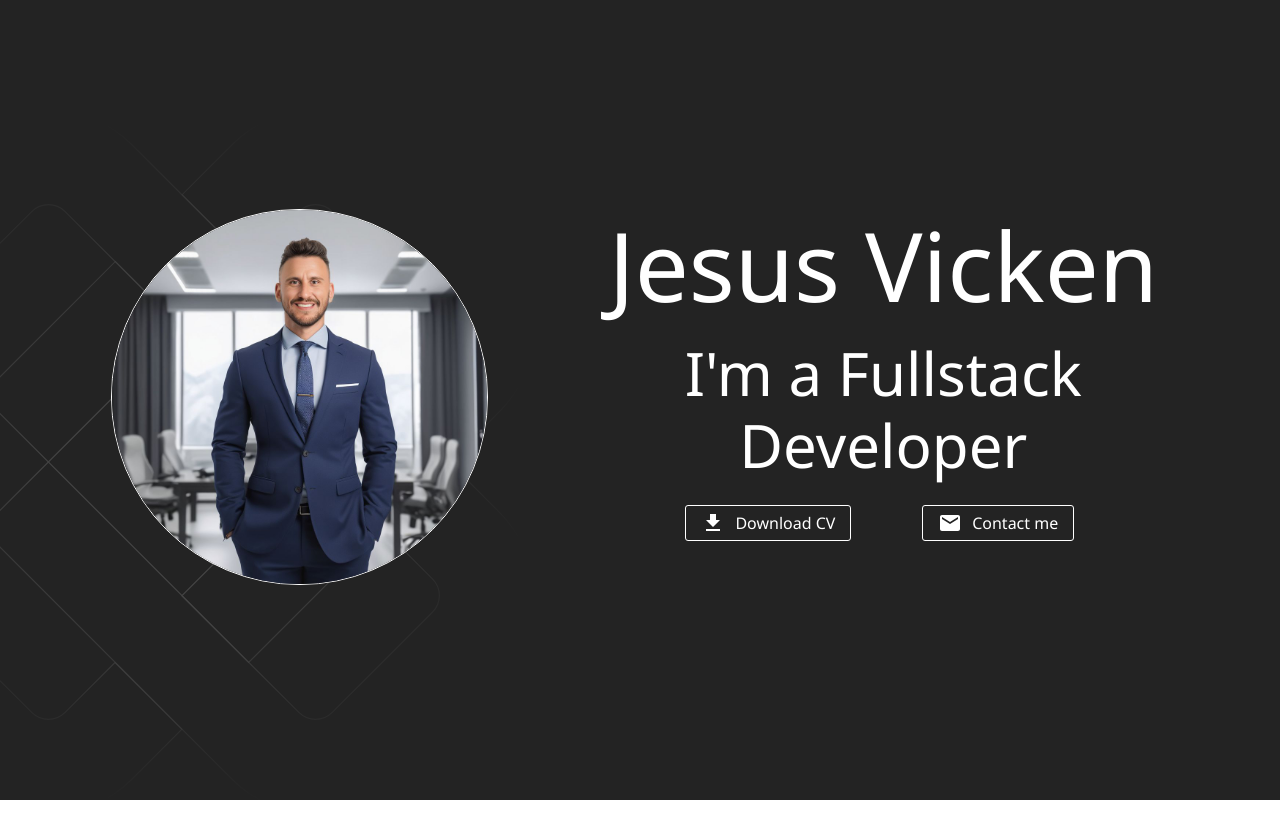
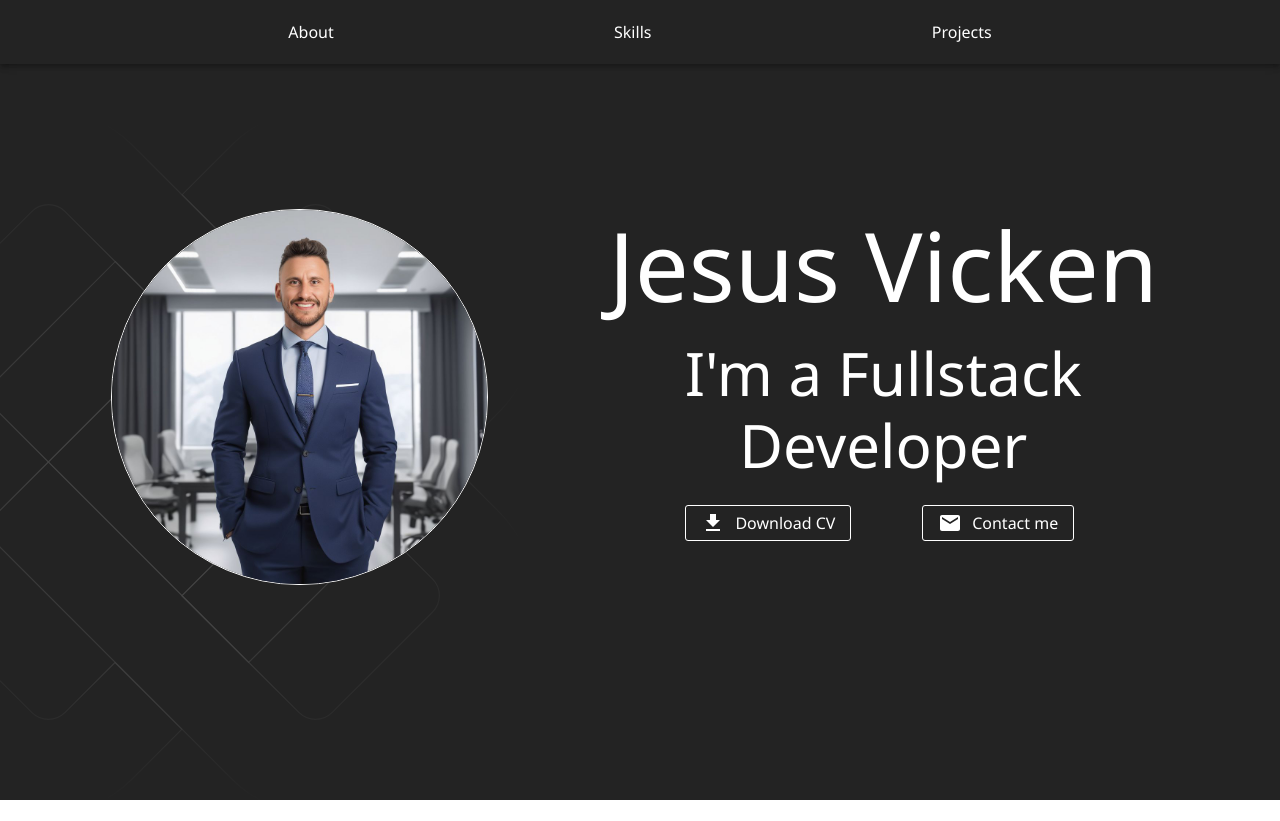
Before and after one commit to JesusVicken/newPortfolio-TS, a React (Vite) app in the folder my-portfolio/: page / in a window 1280 px wide. Built offline with nearby package versions, Linux system fonts and the light colour scheme.

Commit message:
feat: removi import do Navbar2

```diff
--- a/my-portfolio/src/pages/Home/Home.tsx
+++ b/my-portfolio/src/pages/Home/Home.tsx
@@ -1,10 +1,10 @@
-// import NavBar from "../../components/Navbar/NavBar"
+import NavBar from "../../components/Navbar/NavBar"
 import Hero from "./sections/Hero/Hero"
 
 const Home = () => {
     return (
         <>
-            {/*<NavBar />*/}
+            <NavBar />
             <Hero />
         </>
     )
```
